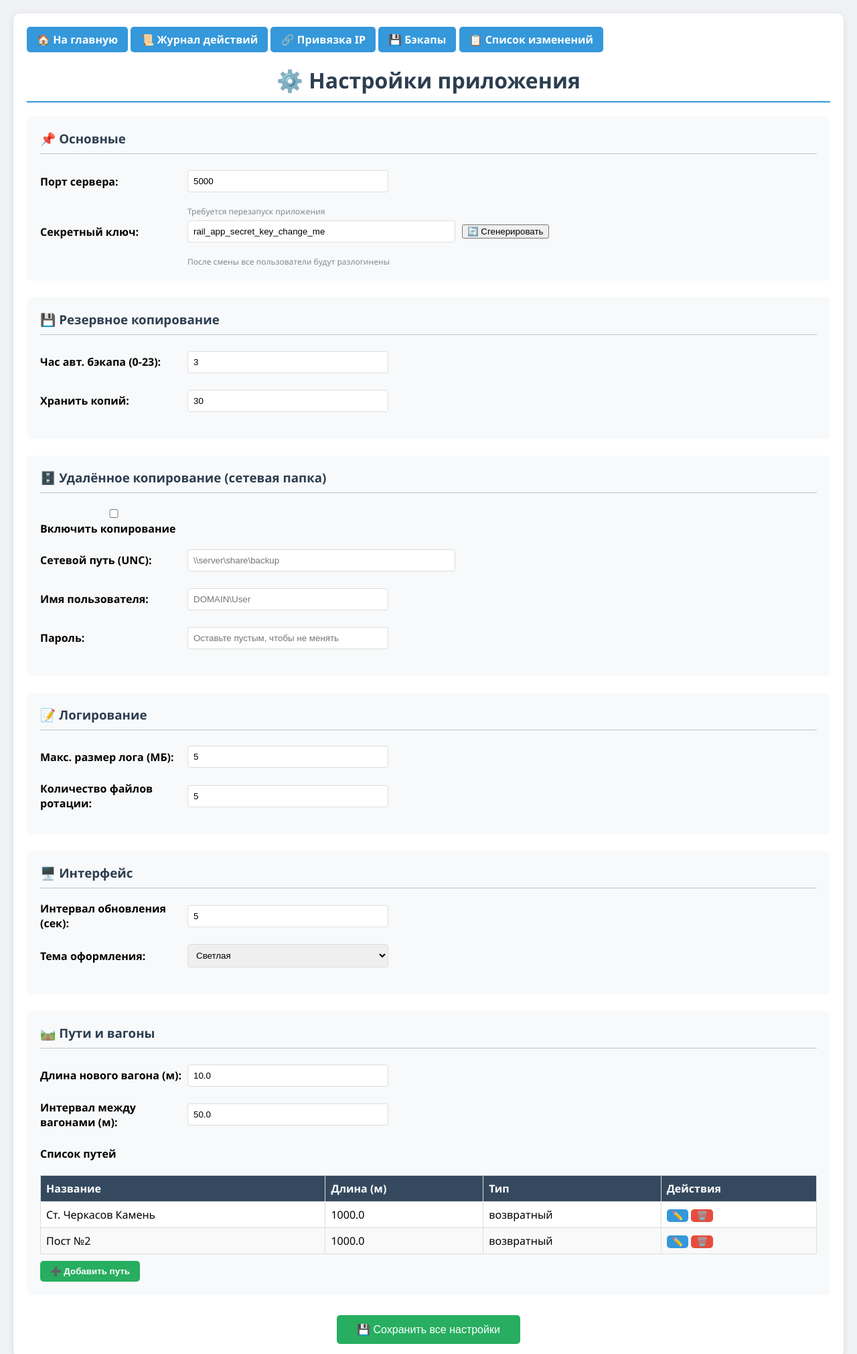
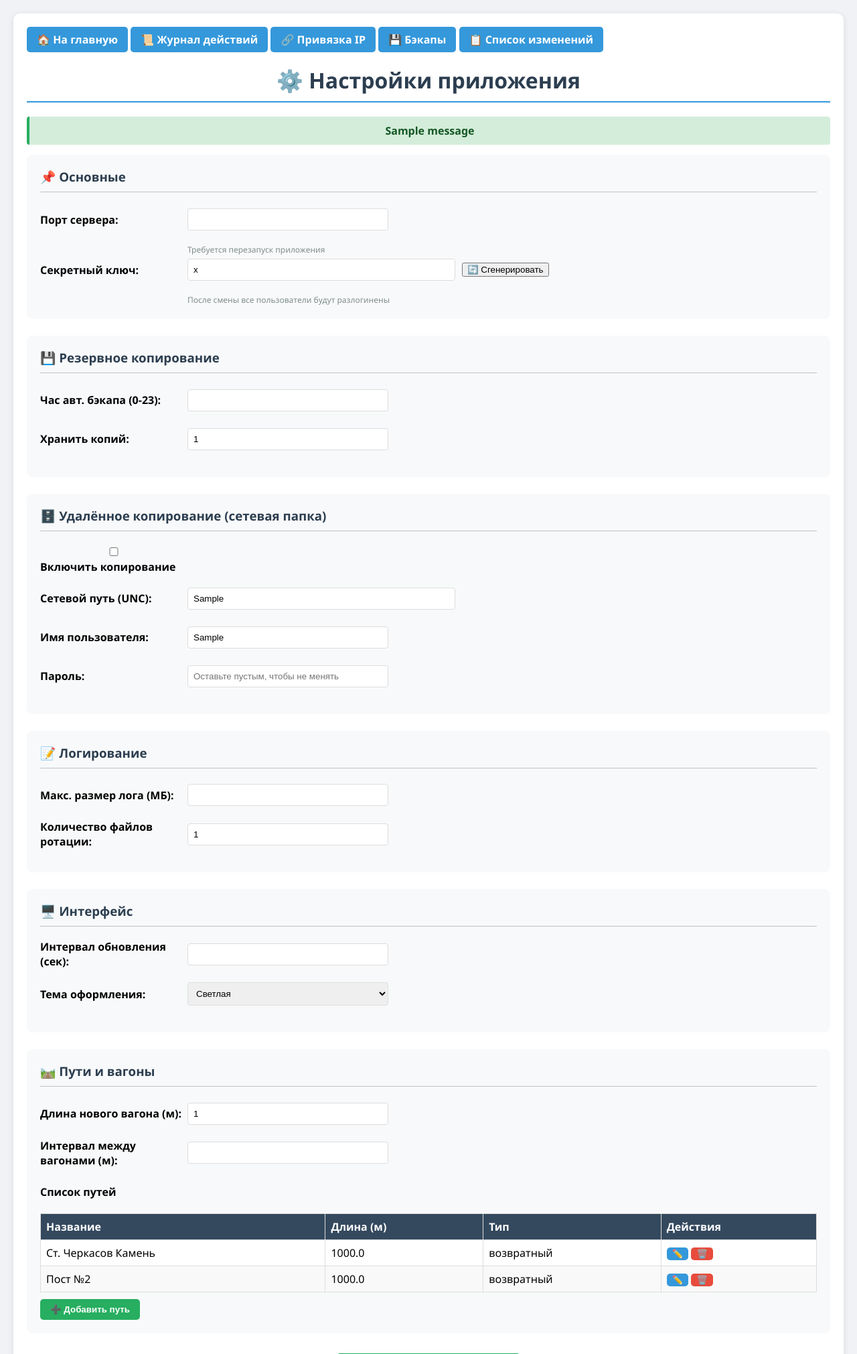
Before and after one commit to Dykus/railway-dispatcher, a Python web app: template app/templates/admin_settings.html in a window 1280 px wide. Shown: the top 2021 px of the page at 67% size. Run offline with Jinja, Linux system fonts and the light colour scheme; the template is opened without the code that fills it: most values are stand-ins (such as "Sample title", 1, 10 or a date in 2020); one stand-in notice (Sample message) is shown.

Commit message:
v4.0.0-beta: добавлена страница настроек с сохранением в БД

```diff
--- a/app/templates/admin_settings.html
+++ b/app/templates/admin_settings.html
@@ -76,19 +76,27 @@
 
     <h1>⚙️ Настройки приложения</h1>
 
+    {% with messages = get_flashed_messages(with_categories=true) %}
+        {% if messages %}
+            {% for category, message in messages %}
+                <div class="alert alert-{{ category }}">{{ message }}</div>
+            {% endfor %}
+        {% endif %}
+    {% endwith %}
+
     <form method="post">
         <!-- ===== ОСНОВНЫЕ ===== -->
         <div class="settings-section">
             <h3>📌 Основные</h3>
             <div class="form-row">
                 <label>Порт сервера:</label>
-                <input type="number" name="port" value="5000" min="1" max="65535">
+                <input type="number" name="port" value="{{ settings.get('port', '5000') }}" min="1" max="65535">
             </div>
             <div class="hint">Требуется перезапуск приложения</div>
 
             <div class="form-row">
                 <label>Секретный ключ:</label>
-                <input type="text" name="secret_key" value="rail_app_secret_key_change_me" style="width:400px;">
+                <input type="text" name="secret_key" value="{{ settings.get('secret_key', '') }}" style="width:400px;">
                 <button type="button" onclick="generateKey()" style="margin-left:10px;">🔄 Сгенерировать</button>
             </div>
             <div class="hint">После смены все пользователи будут разлогинены</div>
@@ -99,11 +107,11 @@
             <h3>💾 Резервное копирование</h3>
             <div class="form-row">
                 <label>Час авт. бэкапа (0-23):</label>
-                <input type="number" name="backup_hour" value="3" min="0" max="23">
+                <input type="number" name="backup_hour" value="{{ settings.get('backup_hour', '3') }}" min="0" max="23">
             </div>
             <div class="form-row">
                 <label>Хранить копий:</label>
-                <input type="number" name="backup_keep_count" value="30" min="1" max="100">
+                <input type="number" name="backup_keep_count" value="{{ settings.get('backup_keep_count', '30') }}" min="1" max="100">
             </div>
         </div>
 
@@ -112,16 +120,16 @@
             <h3>🗄️ Удалённое копирование (сетевая папка)</h3>
             <div class="form-row">
                 <label>
-                    <input type="checkbox" name="remote_enabled"> Включить копирование
+                    <input type="checkbox" name="remote_enabled" value="1" {% if settings.get('remote_enabled', '0') == '1' %}checked{% endif %}> Включить копирование
                 </label>
             </div>
             <div class="form-row">
                 <label>Сетевой путь (UNC):</label>
-                <input type="text" name="remote_path" placeholder="\\server\share\backup" style="width:400px;">
+                <input type="text" name="remote_path" value="{{ settings.get('remote_path', '') }}" placeholder="\\server\share\backup" style="width:400px;">
             </div>
             <div class="form-row">
                 <label>Имя пользователя:</label>
-                <input type="text" name="remote_user" placeholder="DOMAIN\User">
+                <input type="text" name="remote_user" value="{{ settings.get('remote_user', '') }}" placeholder="DOMAIN\User">
             </div>
             <div class="form-row">
                 <label>Пароль:</label>
@@ -134,11 +142,11 @@
             <h3>📝 Логирование</h3>
             <div class="form-row">
                 <label>Макс. размер лога (МБ):</label>
-                <input type="number" name="log_max_mb" value="5" min="1" max="100">
+                <input type="number" name="log_max_mb" value="{{ settings.get('log_max_mb', '5') }}" min="1" max="100">
             </div>
             <div class="form-row">
                 <label>Количество файлов ротации:</label>
-                <input type="number" name="log_backup_count" value="5" min="1" max="20">
+                <input type="number" name="log_backup_count" value="{{ settings.get('log_backup_count', '5') }}" min="1" max="20">
             </div>
         </div>
 
@@ -147,12 +155,12 @@
             <h3>🖥️ Интерфейс</h3>
             <div class="form-row">
                 <label>Интервал обновления (сек):</label>
-                <input type="number" name="refresh_interval" value="5" min="2" max="30">
+                <input type="number" name="refresh_interval" value="{{ settings.get('refresh_interval', '5') }}" min="2" max="30">
             </div>
             <div class="form-row">
                 <label>Тема оформления:</label>
                 <select name="theme">
-                    <option value="light" selected>Светлая</option>
+                    <option value="light" {% if settings.get('theme', 'light') == 'light' %}selected{% endif %}>Светлая</option>
                     <option value="dark" disabled>Тёмная (в разработке)</option>
                 </select>
             </div>
@@ -163,11 +171,11 @@
             <h3>🛤️ Пути и вагоны</h3>
             <div class="form-row">
                 <label>Длина нового вагона (м):</label>
-                <input type="number" name="default_wagon_length" value="10.0" step="0.1" min="1">
+                <input type="number" name="default_wagon_length" value="{{ settings.get('default_wagon_length', '10.0') }}" step="0.1" min="1">
             </div>
             <div class="form-row">
                 <label>Интервал между вагонами (м):</label>
-                <input type="number" name="wagon_spacing" value="50.0" step="0.1" min="0">
+                <input type="number" name="wagon_spacing" value="{{ settings.get('wagon_spacing', '50.0') }}" step="0.1" min="0">
             </div>
 
             <h4 style="margin-top:25px;">Список путей</h4>
@@ -181,7 +189,7 @@
                     </tr>
                 </thead>
                 <tbody>
-                    <!-- Здесь будет цикл по путям, пока статический пример -->
+                    <!-- Пока статический пример, в будущем заменим на цикл по tracks -->
                     <tr>
                         <td>Ст. Черкасов Камень</td>
                         <td>1000.0</td>
@@ -213,7 +221,6 @@
 
 <script>
     function generateKey() {
-        // Простой генератор случайной строки
         const chars = 'ABCDEFGHIJKLMNOPQRSTUVWXYZabcdefghijklmnopqrstuvwxyz0123456789!@#$%^&*()_+-=';
         let key = '';
         for (let i = 0; i < 32; i++) {
```
Also changed, not shown: app/routes/admin.py (+7 -4 lines).
